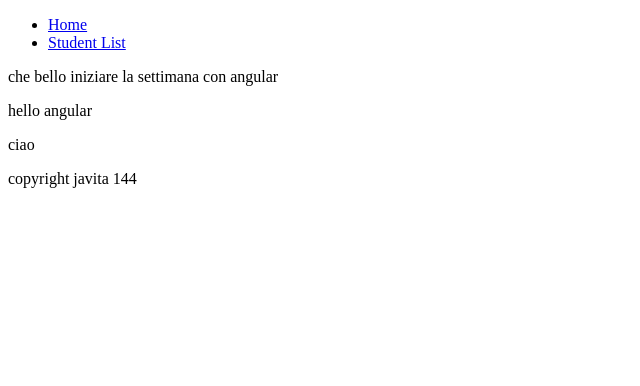
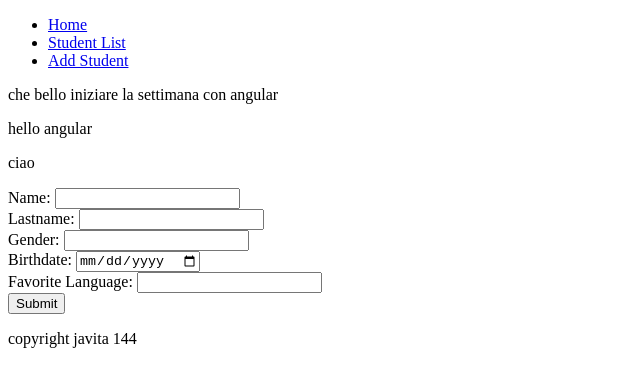
Before and after one commit to martapetruzzelli/hello-angular, an Angular app: page /add-student-form-template in a window 1280 px wide. Before the commit this address led to /. Shown: the top 386 px of the page, without its empty margins (0-640 px from the left). Built offline with nearby package versions, Linux system fonts and the light colour scheme.

Commit message:
Implementa il form per aggiungere uno studente

```diff
--- /dev/null
+++ b/src/app/components/add-student-form-template/add-student-form-template.component.html
@@ -0,0 +1,29 @@
+<form #f="ngForm" (ngSubmit)="onSubmit(f)">
+    <div>
+        <label for="name">Name: </label>
+        <input type="text" id="name" name="name" [(ngModel)]="student.name">
+    </div>
+    <!-- [()] "Banana in the box" -> binding bidirezionale -> () da html a TS, [] da TS a html -->
+
+    <div>
+        <label for="lastname">Lastname: </label>
+        <input type="text" id="lastname" name="lastname" [(ngModel)]="student.lastname">
+    </div>
+
+    <div>
+        <label for="gender">Gender: </label>
+        <input type="text" id="gender" name="gender" [(ngModel)]="student.gender">
+    </div>
+
+    <div>
+        <label for="birthdate">Birthdate: </label>
+        <input type="date" id="birthdate" name="birthdate" [(ngModel)]="student.birthDate">
+    </div>
+
+    <div>
+        <label for="favoriteLanguage">Favorite Language: </label>
+        <input type="text" id="favoriteLanguage" name="favoriteLanguage" [(ngModel)]="student.favoriteLanguage">
+    </div>
+
+    <button type="submit">Submit</button>
+</form>
--- /dev/null
+++ b/src/app/components/add-student-form-template/add-student-form-template.component.ts
@@ -0,0 +1,23 @@
+import { Component, inject } from '@angular/core';
+import { FormsModule, NgForm } from '@angular/forms';
+import { Student } from '../../models/student';
+import { SchoolService } from '../../services/schoolService';
+
+@Component({
+  selector: 'app-add-student-form-template',
+  imports: [FormsModule],
+  templateUrl: './add-student-form-template.component.html',
+  styleUrl: './add-student-form-template.component.css'
+})
+export class AddStudentFormTemplateComponent {
+  student: Partial<Student> = { name: '', lastname: '',  gender: '', birthDate: '', favoriteLanguage: '' };
+  private _service = inject(SchoolService);
+
+  onSubmit(f: NgForm) {
+    console.log(this.student);
+    this._service.addStudent(this.student).subscribe({
+      next: s => alert('Studente salvato con id ' + s.id),
+      error: e => alert('Errore nella creazione dello studente')
+    });
+  }
+}
--- a/src/app/components/navigation-bar/navigation-bar.component.html
+++ b/src/app/components/navigation-bar/navigation-bar.component.html
@@ -2,5 +2,6 @@
   <ul>
     <li><a routerLink="home">Home</a></li>
     <li><a routerLink="student-list">Student List</a></li>
+    <li><a routerLink="add-student-form-template">Add Student</a></li>
   </ul>
 </nav>
--- a/src/app/components/student-card/student-card.component.ts
+++ b/src/app/components/student-card/student-card.component.ts
@@ -16,6 +16,5 @@ export class StudentCardComponent { //Dumb component (non farà logica)
     this.deleteStudent.emit({id:this.st.id, name:this.st.name});
   }
   showDetails(){
-
   }
 }
--- a/src/app/services/schoolService.ts
+++ b/src/app/services/schoolService.ts
@@ -52,7 +52,7 @@ export class SchoolService{
     return this._http.get<Student>(`${this._url}/${id}`);
   }
 
-  addStudent(student: Student): Observable<Student> {
+  addStudent(student: Partial<Student>): Observable<Student> {
     return this._http.post<Student>(this._url, student);
   }
 
```
Also changed, not shown: src/app/app.routes.ts (+6 -4 lines), src/app/components/add-student-form-template/add-student-form-template.component.css (added), 1 other file (tests, documents, lock files or other folders).
